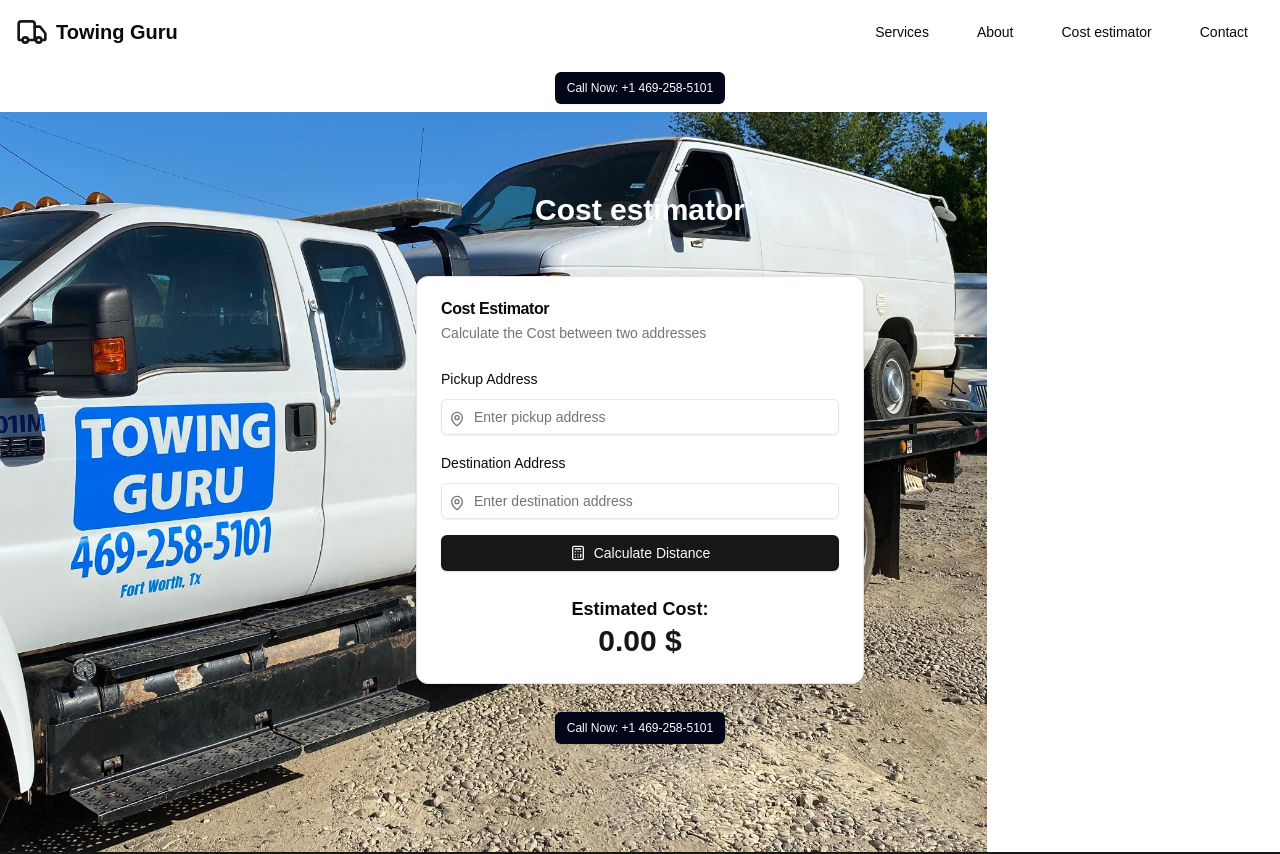
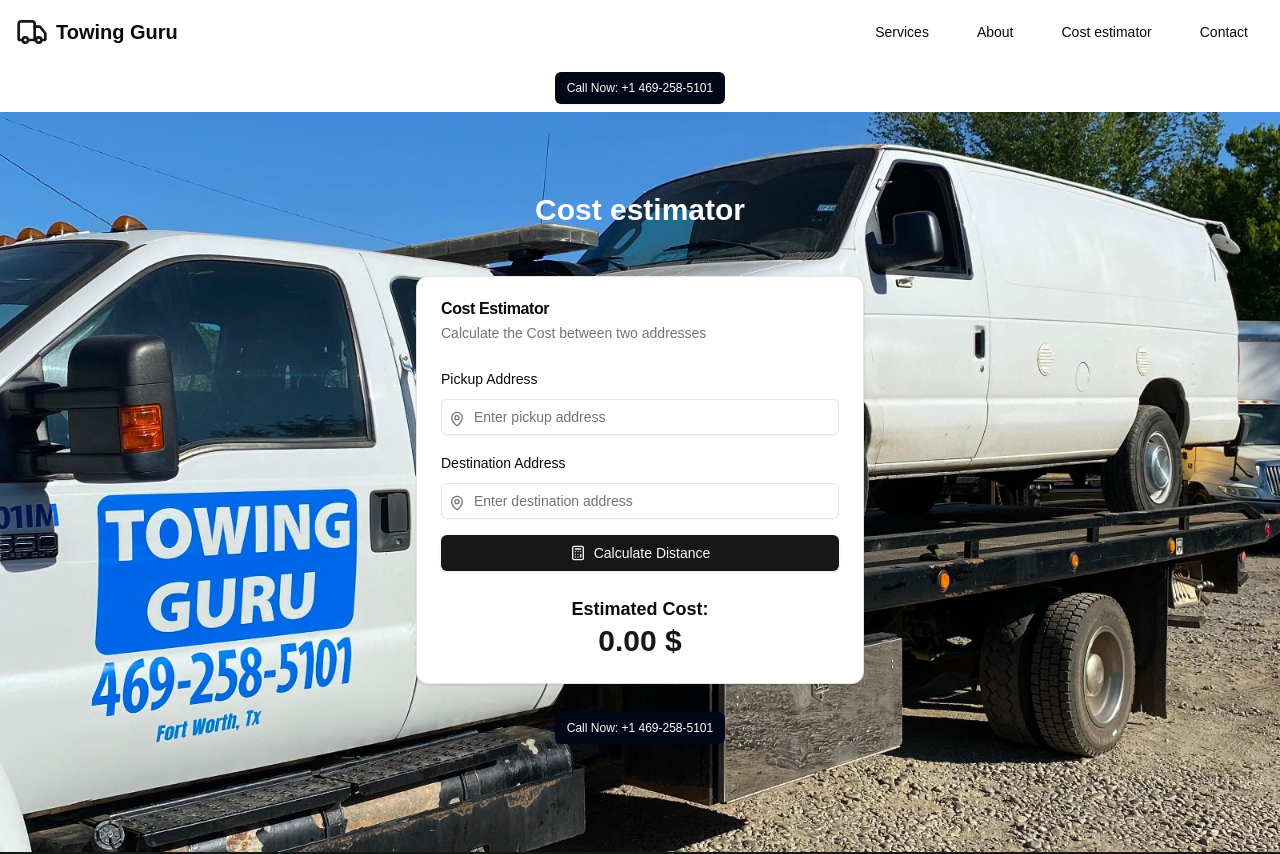
Before and after one commit to mwasnoah/towing-company, a Next.js app: page / in a window 1280 px wide. Shown: the top 854 px of the page. Built offline with nearby package versions, Linux system fonts and the light colour scheme.

Commit message:
feat:changes favicon

```diff
--- a/app/page.tsx
+++ b/app/page.tsx
@@ -184,7 +184,10 @@ export default function TowingCompanyApp() {
             </Link>
           </Button>
         </div>
-        <section id="costestimator" className="py-20 bg-tow-truck bg-contain bg-no-repeat">
+        <section
+          id="costestimator"
+          className="py-20 bg-tow-truck bg-cover bg-no-repeat"
+        >
           <div className="container flex flex-col mx-auto px-4">
             <h2 className="text-3xl font-bold mb-12 text-center text-white">
               Cost estimator
```
